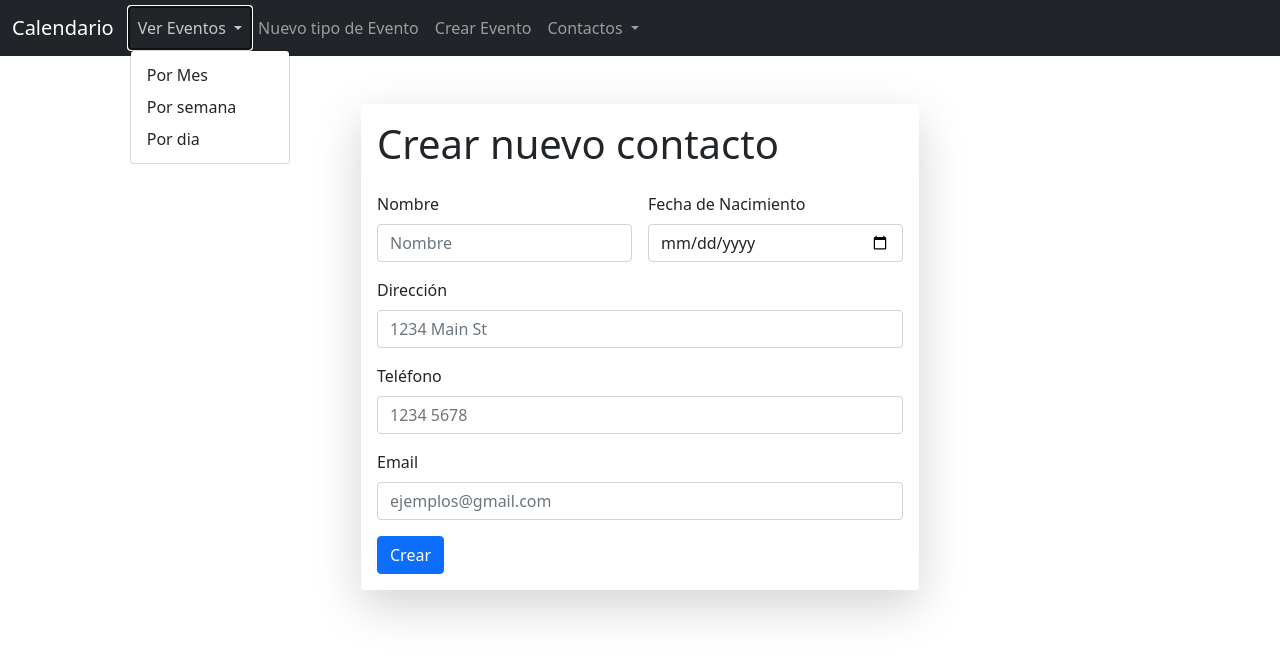
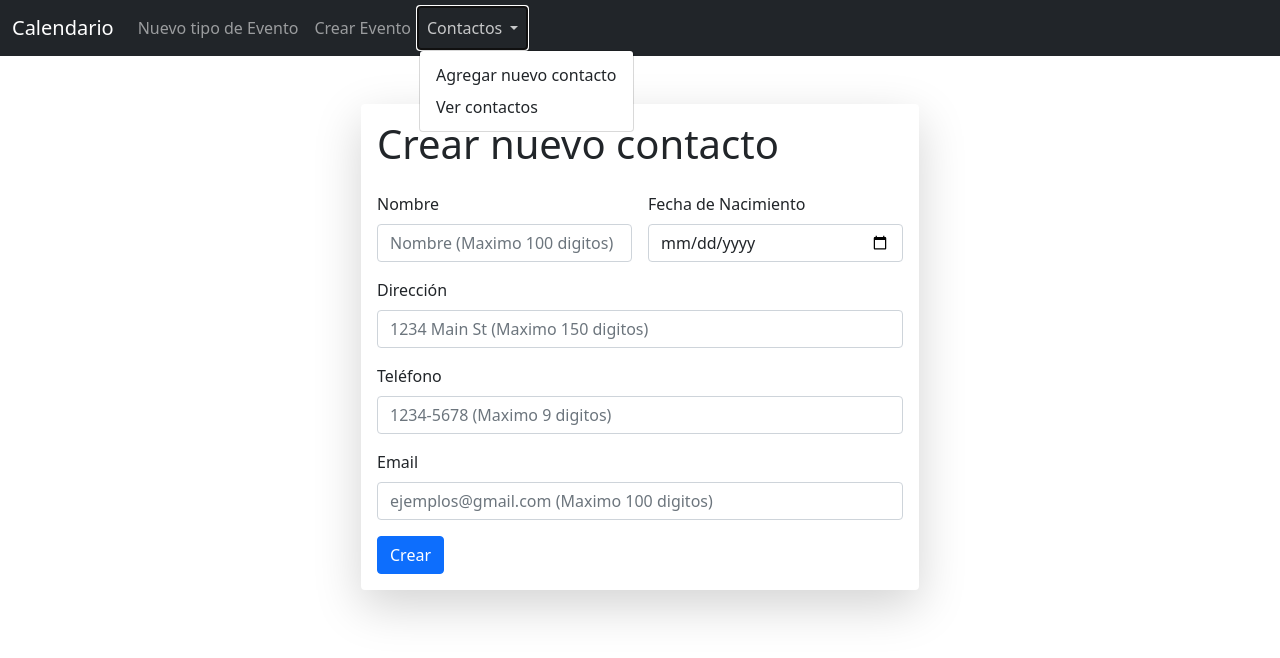
Before and after one commit to calelx/pjCCV, a PHP site: page /contactos/agregarContactos.html in a window 1280 px wide, after a click on "Contactos". Shown: the top 658 px of the page. Run offline with PHP 8.4, Linux system fonts and the light colour scheme.

Commit message:
Navbar corectamente funcional y agregando validaciones de longitud

```diff
--- a/contactos/agregarContactos.html
+++ b/contactos/agregarContactos.html
@@ -16,7 +16,7 @@
 
     <nav class="navbar navbar-expand-lg navbar-dark bg-dark">
         <div class="container-fluid">
-            <a class="navbar-brand" href="../index.php">Calendario</a>
+            <a class="navbar-brand" href="../index.html">Calendario</a>
             <button class="navbar-toggler" type="button" data-bs-toggle="collapse"
                 data-bs-target="#navbarSupportedContent" aria-controls="navbarSupportedContent" aria-expanded="false"
                 aria-label="Toggle navigation">
@@ -24,17 +24,6 @@
             </button>
             <div class="collapse navbar-collapse" id="navbarSupportedContent">
                 <ul class="navbar-nav me-auto mb-2 mb-lg-0 d-flex">
-                    <li class="nav-item dropdown">
-                        <a class="nav-link dropdown-toggle" href="#" id="navbarDropdown" role="button"
-                            data-bs-toggle="dropdown" aria-expanded="false">
-                            Ver Eventos
-                        </a>
-                        <ul class="dropdown-menu" aria-labelledby="navbarDropdown">
-                            <li><a class="dropdown-item" href="contactos/agregarContactos.html">Por Mes</a></li>
-                            <li><a class="dropdown-item" href="contactos/verContactos.php">Por semana</a></li>
-                            <li><a class="dropdown-item" href="contactos/verContactos.php">Por dia</a></li>
-                        </ul>
-                    </li>
                     <li class="nav-item">
                         <a class="nav-link" href="../eventos/nuevoTipoEvento.html"> Nuevo tipo de Evento </a>
                     </li>
@@ -47,9 +36,9 @@
                             Contactos
                         </a>
                         <ul class="dropdown-menu" aria-labelledby="navbarDropdown">
-                            <li><a class="dropdown-item" href="contactos/agregarContactos.html">Agregar nuevo
+                            <li><a class="dropdown-item" href="#">Agregar nuevo
                                     contacto</a></li>
-                            <li><a class="dropdown-item" href="contactos/verContactos.php">Ver contactos</a></li>
+                            <li><a class="dropdown-item" href="verContactos.php">Ver contactos</a></li>
                         </ul>
                     </li>
                 </ul>
@@ -63,7 +52,8 @@
             <form class="row g-3" method="post" action="insertContacto.php">
                 <div class="col-md-6">
                     <label for="inputEmail4" class="form-label">Nombre</label>
-                    <input type="text" class="form-control" placeholder="Nombre" name="nameContac" required>
+                    <input type="text" autocomplete="off" class="form-control" placeholder="Nombre (Maximo 100 digitos)" name="nameContac"
+                        maxlength="100" required>
                 </div>
                 <div class="col-md-6">
                     <label for="inputPassword4" class="form-label">Fecha de Nacimiento</label>
@@ -71,16 +61,18 @@
                 </div>
                 <div class="col-12">
                     <label for="inputAddress" class="form-label">Dirección</label>
-                    <input type="text" class="form-control" placeholder="1234 Main St" name="addresContac" required>
+                    <input type="text" class="form-control" placeholder="1234 Main St (Maximo 150 digitos)"
+                        name="addresContac" maxlength="150" autocomplete="off" required>
                 </div>
                 <div class="col-12">
                     <label for="inputAddress2" class="form-label">Teléfono</label>
-                    <input type="text" class="form-control" placeholder="1234 5678" name="phoneContac" required>
+                    <input type="tel" pattern="\d{4}-\d{4}" inputmode="numeric" class="form-control"
+                        placeholder="1234-5678 (Maximo 9 digitos)" maxlength="9" name="phoneContac" autocomplete="off" required>
                 </div>
                 <div class="col-12">
                     <label for="inputAddress2" class="form-label">Email</label>
-                    <input type="email" class="form-control" placeholder="ejemplos@gmail.com" name="emailContac"
-                        required>
+                    <input type="email" class="form-control" placeholder="ejemplos@gmail.com (Maximo 100 digitos)"
+                        name="emailContac" maxlength="100" autocomplete="off" required>
                 </div>
                 <div class="col-12">
                     <button type="submit" class="btn btn-primary">Crear</button>
@@ -89,6 +81,19 @@
         </div>
     </div>
 
+    <script>
+        document.addEventListener('DOMContentLoaded', function () {
+            const urlParams = new URLSearchParams(window.location.search);
+            const status = urlParams.get('status');
+
+            if (status === 'success') {
+                alert('Contacto creado exitosamente.');
+            } else if (status === 'error') {
+                alert('Error al crear el contacto.');
+            }
+        });
+    </script>
+
 </body>
 
 </html>
```
Also changed, not shown: contactos/insertContacto.php (+4 -9 lines), eventos/agregarEvento.php (+19 -15 lines), eventos/insertEvento.php (+6 -2 lines), eventos/nuevoTipoEvento.html (+3 -14 lines).
